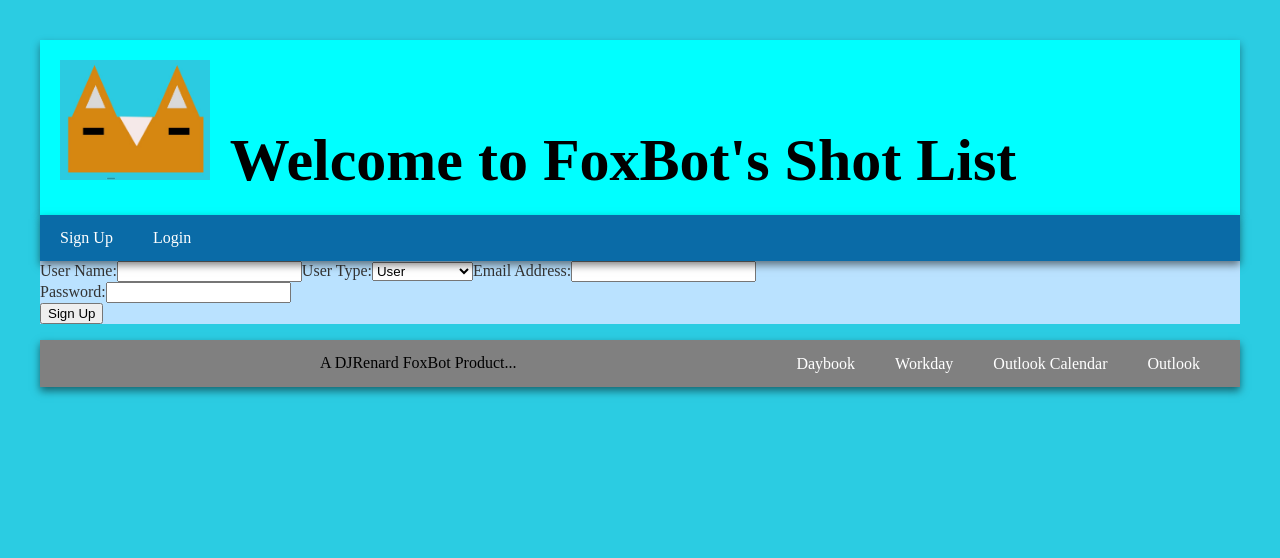
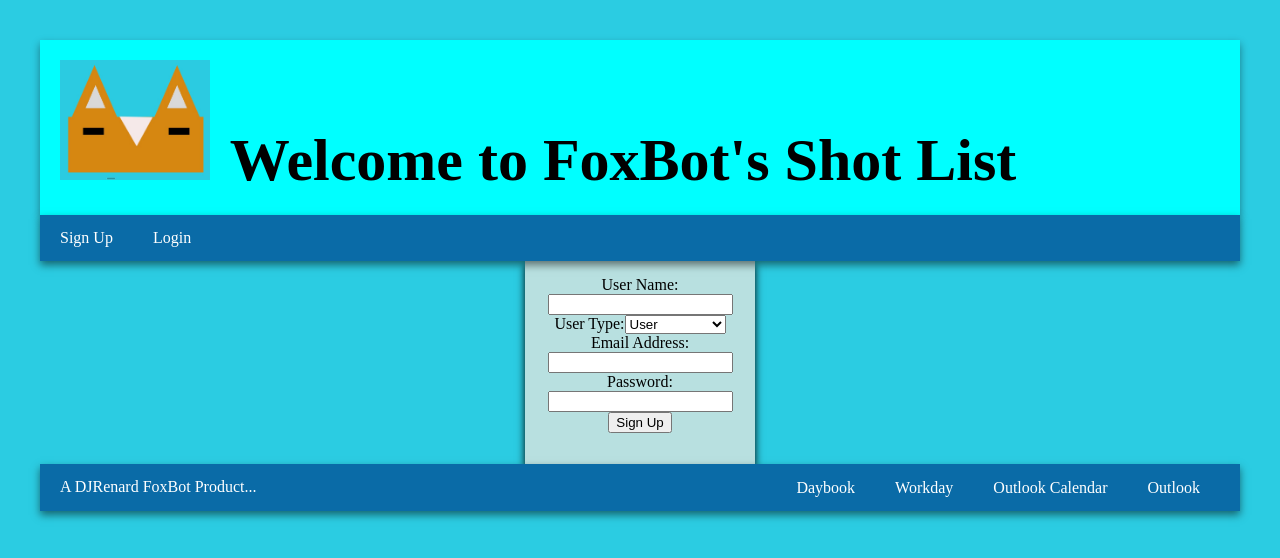
Before and after one commit to DanielRenard/CapstoneProjectShotList, a React (Vite) app in the folder client/: page /signup in a window 1280 px wide. Shown: the top 558 px of the page. Built offline with nearby package versions, Linux system fonts and the light colour scheme.

Commit message:
updated style for footer, sign up, and log in

```diff
--- a/client/src/components/Footer.jsx
+++ b/client/src/components/Footer.jsx
@@ -24,7 +24,7 @@ export default function Footer() {
 
   return (
     <div className="footer">
-      <span>A DJRenard FoxBot Product...</span>
+      <span className="text">A DJRenard FoxBot Product...</span>
       {externalLinks}
     </div>
   );
--- a/client/src/components/LoginForm.jsx
+++ b/client/src/components/LoginForm.jsx
@@ -2,6 +2,7 @@ import { useContext, useState } from "react";
 import { useUserContext } from "../context/userContext";
 import { MyThemeContext } from "../context/ThemeContext";
 import { useNavigate } from "react-router-dom";
+import "/src/style/login.css"
 
 function LoginForm() {
   const [userEmail, setUserEmail] = useState("");
@@ -53,13 +54,13 @@ function LoginForm() {
 
   if (currentUser.email)
     return (
-      <div className={darkMode ? "dark" : "light"}>
+      <div className="logIn">
         <p>Welcome {currentUser.email}!</p>
         <button onClick={() => handleUpdateUser({})}>Log Out</button>
       </div>
     );
   return (
-    <div style={{ background: theme.background, color: theme.foreground }}>
+    <div className="logIn">
       <form onSubmit={handleSubmit}>
         <div className="formRow">
           <label>
--- a/client/src/components/SignUpPage.jsx
+++ b/client/src/components/SignUpPage.jsx
@@ -2,6 +2,7 @@ import { useContext, useState } from "react";
 import { useUserContext } from "../context/userContext";
 import { MyThemeContext } from "../context/ThemeContext";
 import { useNavigate } from "react-router-dom";
+import "/src/style/signUpPage.css"
 
 function SignUpPage() {
   const [userName, setUserName ] = useState('')
@@ -47,7 +48,7 @@ function SignUpPage() {
     </div>
   )
   return (
-    <div style={{background: theme.background, color: theme.foreground}}>
+    <div className="signUp">
       <form onSubmit={handleSubmit}>
         <div className='formRow'>
           <label>
--- a/client/src/components/contentProfile/Card.jsx
+++ b/client/src/components/contentProfile/Card.jsx
@@ -66,7 +66,7 @@ function Card({ shot, onDeleteEvent, onUpdate }) {
           <h4>Set Piece: {shot.setPiece} </h4>
           <h4>Show: {shot.show}</h4>
           <p>Description: {shot.description}</p>
-          <p>Tag a Users: {shot.taggedUsers}</p>
+          {/* <p>Tag a Users: {shot.taggedUsers}</p> */}
           <button onClick={toggleEditMode}>Edit Card</button>
         </div>
       );
--- a/client/src/style/footer.css
+++ b/client/src/style/footer.css
@@ -1,11 +1,16 @@
 .footer {
   overflow: hidden;
-  background-color: grey;
+  background-color: rgb(10, 107, 167);
   box-shadow: 0 4px 8px 0 rgba(0, 0, 0, 0.5);
   display: block;
   text-align: center;
   padding: 14px 20px;
   text-decoration: none;
+}
+
+.text {
+  color: white;
+  float: left;
 }
 
 /* Style the footer bar links */
--- a/client/src/style/homePage.css
+++ b/client/src/style/homePage.css
@@ -6,7 +6,7 @@
 .container {
     position: relative;
     text-align: center;
-    color: white;
+    color: black
   }
 
 .topLeft {
--- /dev/null
+++ b/client/src/style/login.css
@@ -0,0 +1,8 @@
+.logIn {
+  box-shadow: 0 4px 8px 0 rgba(0, 0, 0, 1);
+  margin: 0 auto;
+  padding: 15px;
+  text-align: center;
+  background-color: rgb(184, 224, 224);
+  width: 200px;
+}
--- a/client/src/style/signUpPage.css
+++ b/client/src/style/signUpPage.css
@@ -0,0 +1,8 @@
+.signUp {
+    box-shadow: 0 4px 8px 0 rgba(0, 0, 0, 1);
+    margin: 0 auto;
+    padding: 15px;
+    text-align: center;
+    background-color: rgb(184, 224, 224);
+    width: 200px;
+}
```
Also changed, not shown: 2 other files (tests, documents, lock files or other folders).
